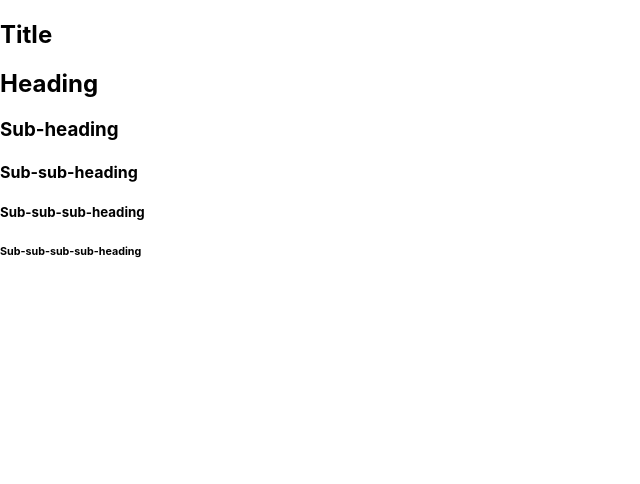
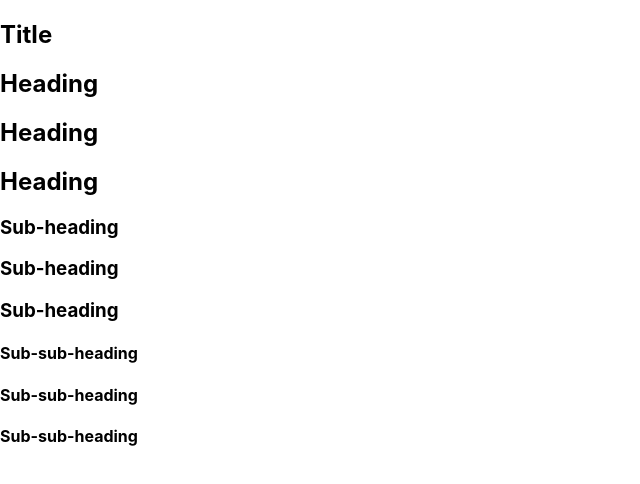
Before and after one commit to hayetmnasrighabri/pratique, a React (Create React App) app: page / in a window 1280 px wide. Shown: the top 484 px of the page, without its empty margins (0-640 px from the left). Built offline with nearby package versions, Linux system fonts and the light colour scheme.

Commit message:
créer le contexte

```diff
--- a/src/App.js
+++ b/src/App.js
@@ -4,11 +4,22 @@
   return (
     <Section>
       <Heading level={1}>Title</Heading>
+
+    <section>
       <Heading level={2}>Heading</Heading>
+      <Heading level={2}>Heading</Heading>
+      <Heading level={2}>Heading</Heading>
+      </section>
+    <Section>
       <Heading level={3}>Sub-heading</Heading>
+      <Heading level={3}>Sub-heading</Heading>
+      <Heading level={3}>Sub-heading</Heading>
+  <Section>
       <Heading level={4}>Sub-sub-heading</Heading>
-      <Heading level={5}>Sub-sub-sub-heading</Heading>
-      <Heading level={6}>Sub-sub-sub-sub-heading</Heading>
+            <Heading level={4}>Sub-sub-heading</Heading>
+            <Heading level={4}>Sub-sub-heading</Heading>
+    </Section>
+    </Section>
     </Section>
   );
 }
```
Also changed, not shown: src/levelContext.js (added).
